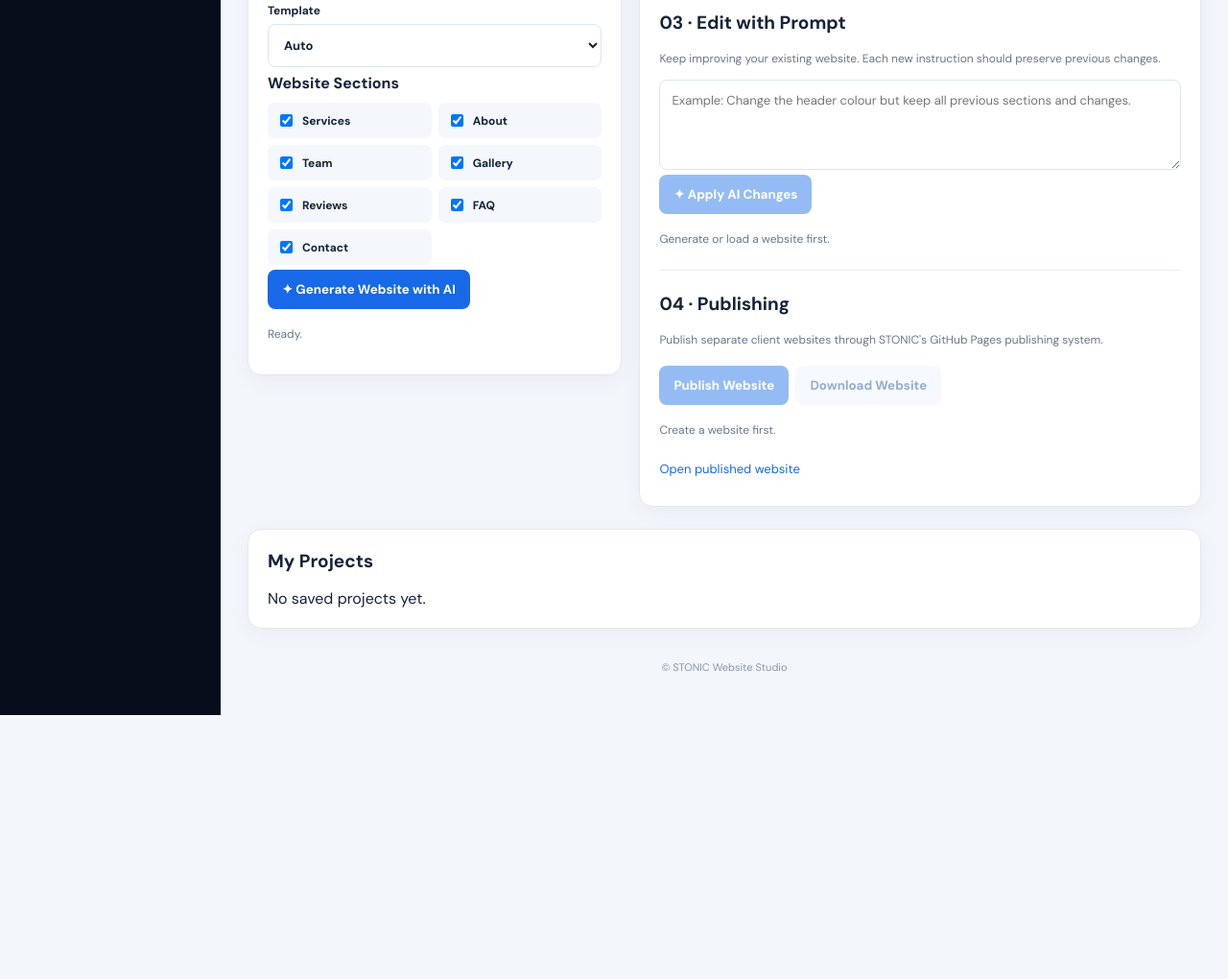
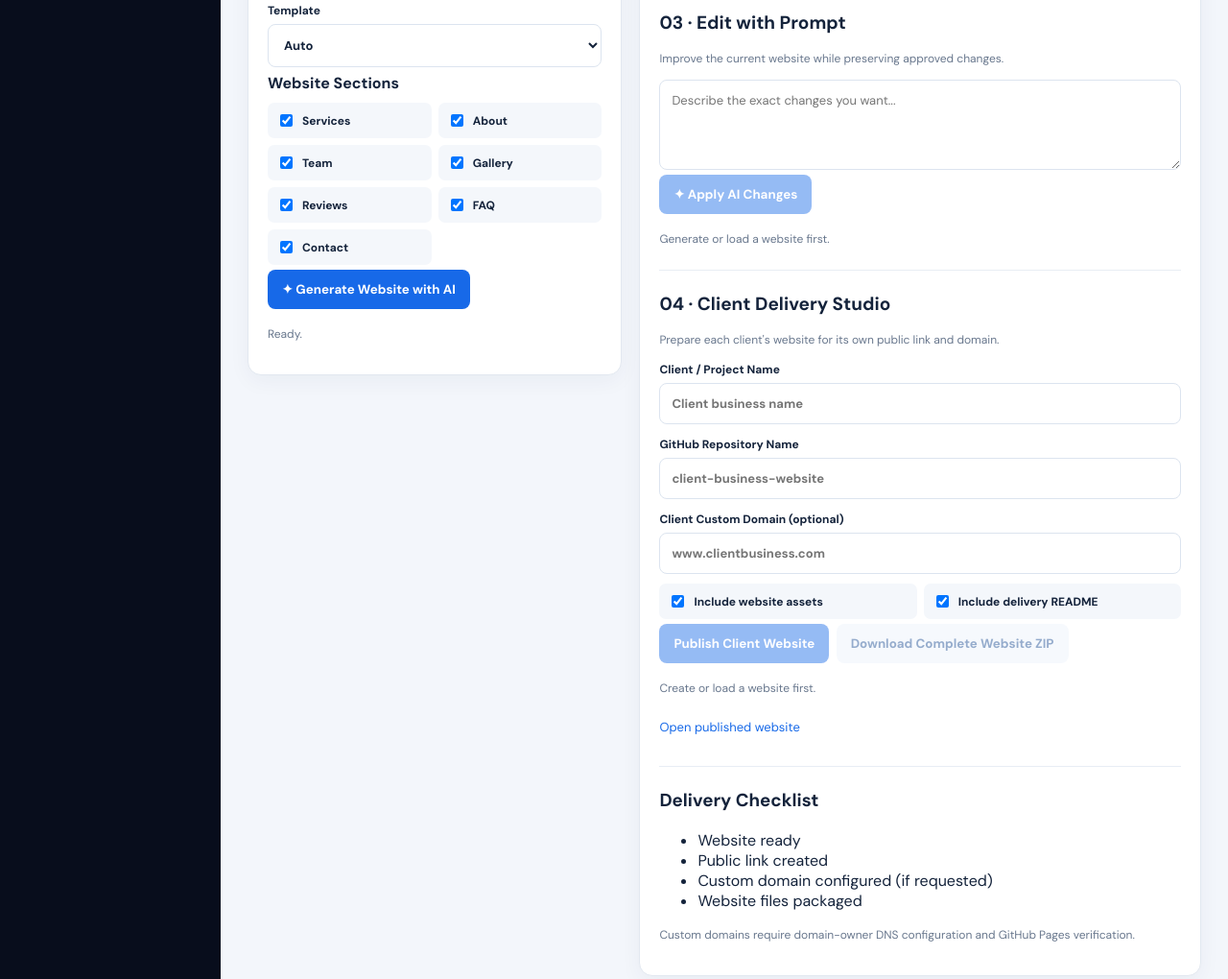
Before and after one commit to stoninkham-dotcom/stonic-platform-, a plain HTML site: page index.html in a window 1280 px wide. Shown: the part 1200-2220 px from the top of the page at 96% size. Before the commit the page ends 1945 px from the top, so only its background shows below. Drawn offline with Linux system fonts and the light colour scheme.

Commit message:
Update index.html

```diff
--- a/index.html
+++ b/index.html
@@ -15,7 +15,7 @@
 <nav>
 <a href="#builder">Website Builder</a>
 <a href="#projects">My Projects</a>
-<a href="#publishing">Publishing</a>
+<a href="#publishing">Client Delivery</a>
 </nav>
 <p id="connectionStatus">Checking connection</p>
 </aside>
@@ -27,14 +27,14 @@
 </header>
 
 <section class="banner">
-<small>BUILD SOMETHING AMAZING</small>
-<h2>Your next great website starts here.</h2>
-<p>Generate, edit, preview and publish websites with STONIC AI.</p>
+<small>STONIC BUSINESS WORKSPACE</small>
+<h2>Build. Improve. Deliver.</h2>
+<p>Create professional websites and prepare them for client delivery.</p>
 </section>
 
 <section class="panel" id="apiSettings">
 <h2>AI Connection</h2>
-<p>Connect your Gemini API key once. STONIC will remember it on this device.</p>
+<p>Connect your Gemini API key once on this device.</p>
 <label>Gemini API Key
 <input id="geminiApiKey" type="password" placeholder="Enter your Gemini API key" autocomplete="off">
 </label>
@@ -90,19 +90,49 @@
 </div>
 <hr>
 <h2>03 · Edit with Prompt</h2>
-<p>Keep improving your existing website. Each new instruction should preserve previous changes.</p>
-<textarea id="editPrompt" rows="4" placeholder="Example: Change the header colour but keep all previous sections and changes."></textarea>
+<p>Improve the current website while preserving approved changes.</p>
+<textarea id="editPrompt" rows="4" placeholder="Describe the exact changes you want..."></textarea>
 <button id="applyPromptChanges" disabled>✦ Apply AI Changes</button>
 <p id="editStatus">Generate or load a website first.</p>
 <div id="historyList"></div>
+
 <hr>
 <section id="publishing">
-<h2>04 · Publishing</h2>
-<p>Publish separate client websites through STONIC's GitHub Pages publishing system.</p>
-<button id="publishWebsite" disabled>Publish Website</button>
-<button id="downloadPublish" class="soft" disabled>Download Website</button>
-<p id="publishStatus">Create a website first.</p>
+<h2>04 · Client Delivery Studio</h2>
+<p>Prepare each client's website for its own public link and domain.</p>
+
+<label>Client / Project Name
+<input id="deliveryClientName" placeholder="Client business name">
+</label>
+
+<label>GitHub Repository Name
+<input id="deliveryRepoName" placeholder="client-business-website">
+</label>
+
+<label>Client Custom Domain (optional)
+<input id="deliveryDomain" placeholder="www.clientbusiness.com">
+</label>
+
+<div class="checks">
+<label><input id="deliveryIncludeAssets" type="checkbox" checked>Include website assets</label>
+<label><input id="deliveryIncludeReadme" type="checkbox" checked>Include delivery README</label>
+</div>
+
+<button id="publishWebsite" disabled>Publish Client Website</button>
+<button id="downloadPublish" class="soft" disabled>Download Complete Website ZIP</button>
+
+<p id="publishStatus">Create or load a website first.</p>
 <a id="publishedLink" hidden>Open published website</a>
+
+<hr>
+<h3>Delivery Checklist</h3>
+<ul id="deliveryChecklist">
+<li>Website ready</li>
+<li>Public link created</li>
+<li>Custom domain configured (if requested)</li>
+<li>Website files packaged</li>
+</ul>
+<p>Custom domains require domain-owner DNS configuration and GitHub Pages verification.</p>
 </section>
 </div>
 </section>
@@ -114,6 +144,7 @@
 <footer>© STONIC Website Studio</footer>
 </main>
 </div>
+
 <script src="app.js" defer></script>
 <script>
 if("serviceWorker" in navigator)
```
